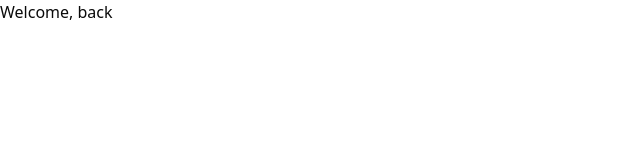
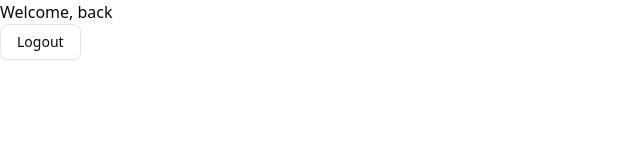
Before and after one commit to 6045943/Authentication-nextjs, a Next.js app: page /dashboard in a window 1280 px wide. Shown: the top 160 px of the page, without its empty margins (0-640 px from the left). Built offline with nearby package versions, Linux system fonts and the light colour scheme.

Commit message:
logout button gemaakt die werkt
een loguit button gemaakt op de dashboard pagina waarmee je kan uitloggen die de cookies verwijders en handelt via NextRequest

```diff
--- /dev/null
+++ b/app/api/auth/logout/route.ts
@@ -0,0 +1,33 @@
+import { NextResponse } from "next/server"
+import type { NextRequest } from "next/server"
+import { createServerClient } from "@supabase/ssr"
+
+export async function POST(req: NextRequest) {
+  const res = NextResponse.json({ success: true })
+
+  try {
+    const supabase = createServerClient(
+      process.env.NEXT_PUBLIC_SUPABASE_URL!,
+      process.env.NEXT_PUBLIC_SUPABASE_ANON_KEY!,
+      {
+        cookies: {
+          get(name: string) {
+            return req.cookies.get(name)?.value
+          },
+          set(name: string, value: string, options: any) {
+            res.cookies.set({ name, value, ...options })
+          },
+          remove(name: string, options: any) {
+            res.cookies.set({ name, value: "", ...options })
+          },
+        },
+      }
+    )
+
+    await supabase.auth.signOut()
+
+    return res
+  } catch (error) {
+    return NextResponse.json({ error: "Failed to logout" }, { status: 500 })
+  }
+}
--- a/app/dashboard/page.tsx
+++ b/app/dashboard/page.tsx
@@ -1,7 +1,12 @@
+import { LogoutButton } from "../../components/logout-button"
+
 export default function Page() {
   return (
     <div>
       <h1>Welcome, back</h1>
+      <div>
+        <LogoutButton />
+      </div>
     </div>
   )
 }
--- /dev/null
+++ b/components/logout-button.tsx
@@ -0,0 +1,31 @@
+"use client"
+
+import { useRouter } from "next/navigation"
+import { useState } from "react"
+import { Button } from "@/components/ui/button"
+
+export function LogoutButton() {
+  const router = useRouter()
+  const [loading, setLoading] = useState(false)
+
+  const handleLogout = async () => {
+    setLoading(true)
+    try {
+      await fetch("/api/auth/logout", {
+        method: "POST",
+        headers: { "Content-Type": "application/json" },
+      })
+    } catch (e) {
+      // ignore
+    } finally {
+      setLoading(false)
+      router.replace("/login")
+    }
+  }
+
+  return (
+    <Button variant="outline" onClick={handleLogout} disabled={loading}>
+      {loading ? "Logging out..." : "Logout"}
+    </Button>
+  )
+}
```
